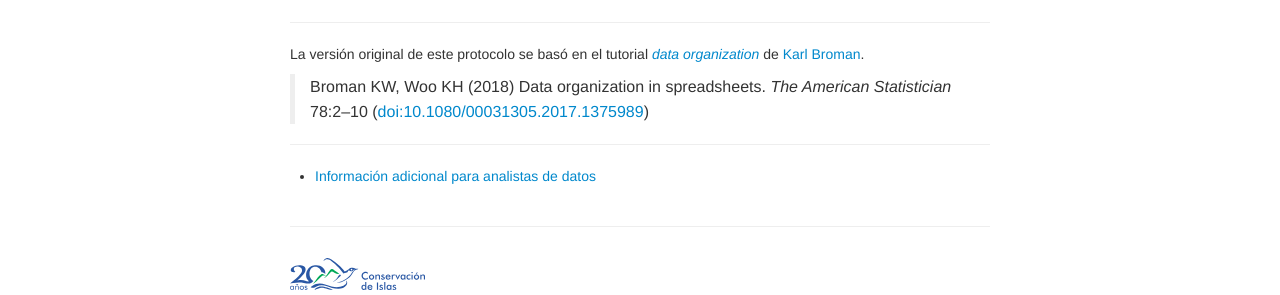
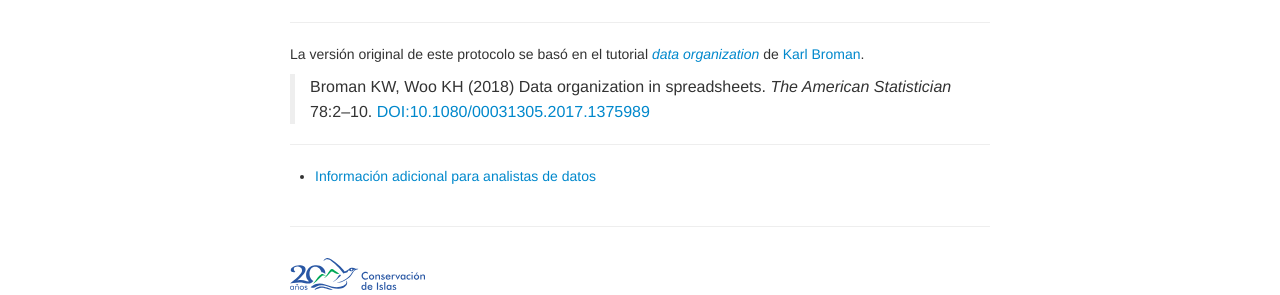
Before and after one commit to MaritzaB/datos_en_excel, a Jekyll site: the page built from index.md, in a window 1280 px wide. Shown: the part 610-905 px from the top of the page. Built offline with Jekyll 4.4.1, drawn with Linux system fonts in a browser that asks for light colours.

Commit message:
Quita los paréntesis del DOI

```diff
--- a/index.md
+++ b/index.md
@@ -30,8 +30,8 @@ En [Conservación de Islas](https://islas.org.mx) seguimos este protocolo para g
 La versión original de este protocolo se basó en el tutorial [_data organization_](http://kbroman.org/dataorg) de [Karl Broman](http://kbroman.org).
 
 > Broman KW, Woo KH (2018) Data organization in spreadsheets.
-> _The American Statistician_ 78:2&ndash;10
-> ([doi:10.1080/00031305.2017.1375989](https://doi.org/10.1080/00031305.2017.1375989))
+> _The American Statistician_ 78:2&ndash;10.
+> [DOI:10.1080/00031305.2017.1375989](https://doi.org/10.1080/00031305.2017.1375989)
 
 ---
 
```
